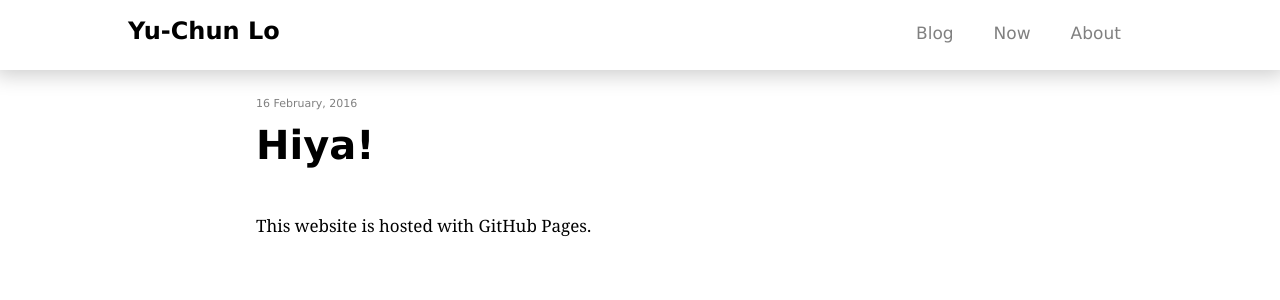
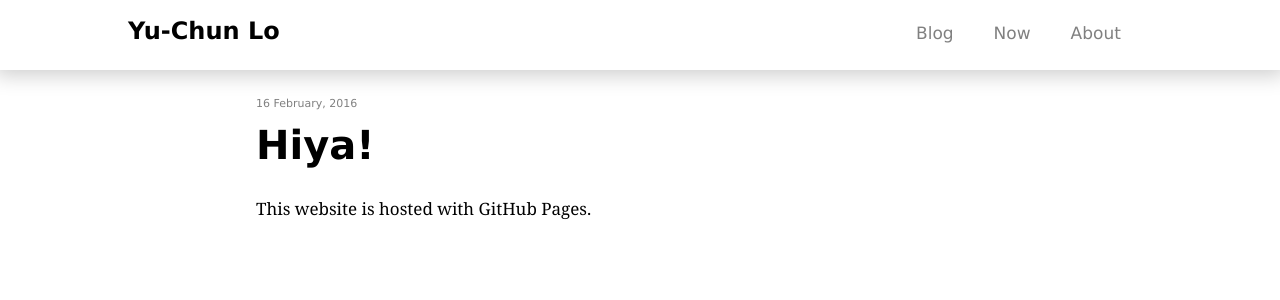
Before and after one commit to yuchunlo/yuchunlo.github.io, a Jekyll site: the page built from _posts/2016-02-16-about.md, in a window 1280 px wide. Shown: the top 300 px of the page. Built offline with Jekyll 4.4.1, drawn with Linux system fonts in a browser that asks for light colours; nearby versions of some CDN libraries.

Commit message:
Update main.css

```diff
--- a/css/main.css
+++ b/css/main.css
@@ -161,7 +161,7 @@ ul.dashed > li:before {
     padding: 90px 20% 80px 20%;
   }
 .main-content p {
-  margin-bottom: 0.7em;
+  margin: 0 0 0.7em 0;
 }
 .footer {
   position: fixed;
```
